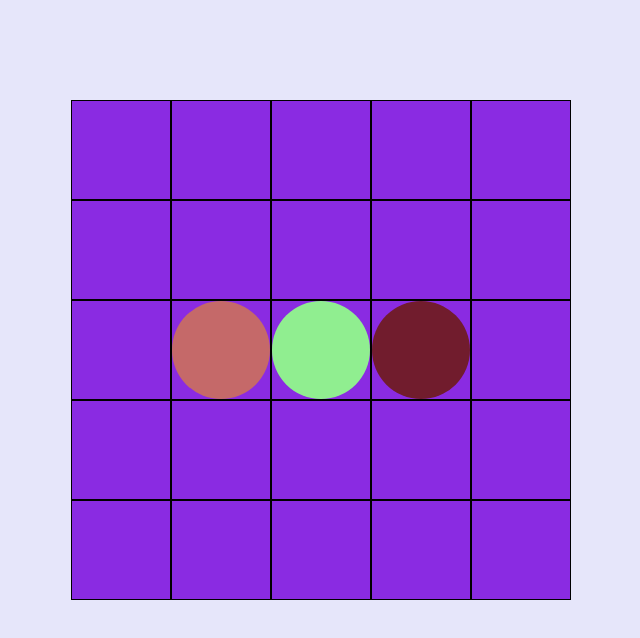
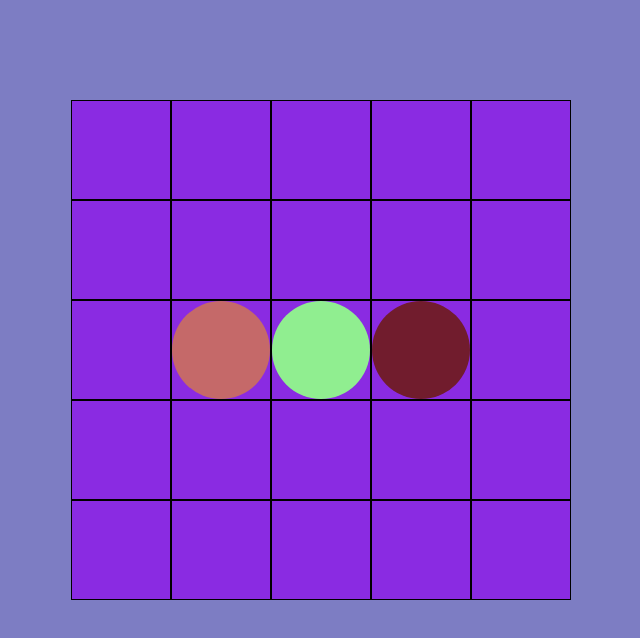
Before and after one commit to ntorbinskiy/Snake-game, a React (Vite) app: page / in a window 1280 px wide. Shown: the top 638 px of the page, without its empty margins (319-959 px from the left). Built offline with nearby package versions, Linux system fonts and the light colour scheme.

Commit message:
Change bcc of app

```diff
--- a/src/app/App.css
+++ b/src/app/App.css
@@ -128,6 +128,6 @@ table {
 /* CSS RESET */
 
 body {
-    background-color: lavender;
+    background-color: rgb(125, 125, 195);
     padding: 100px;
 }
```
